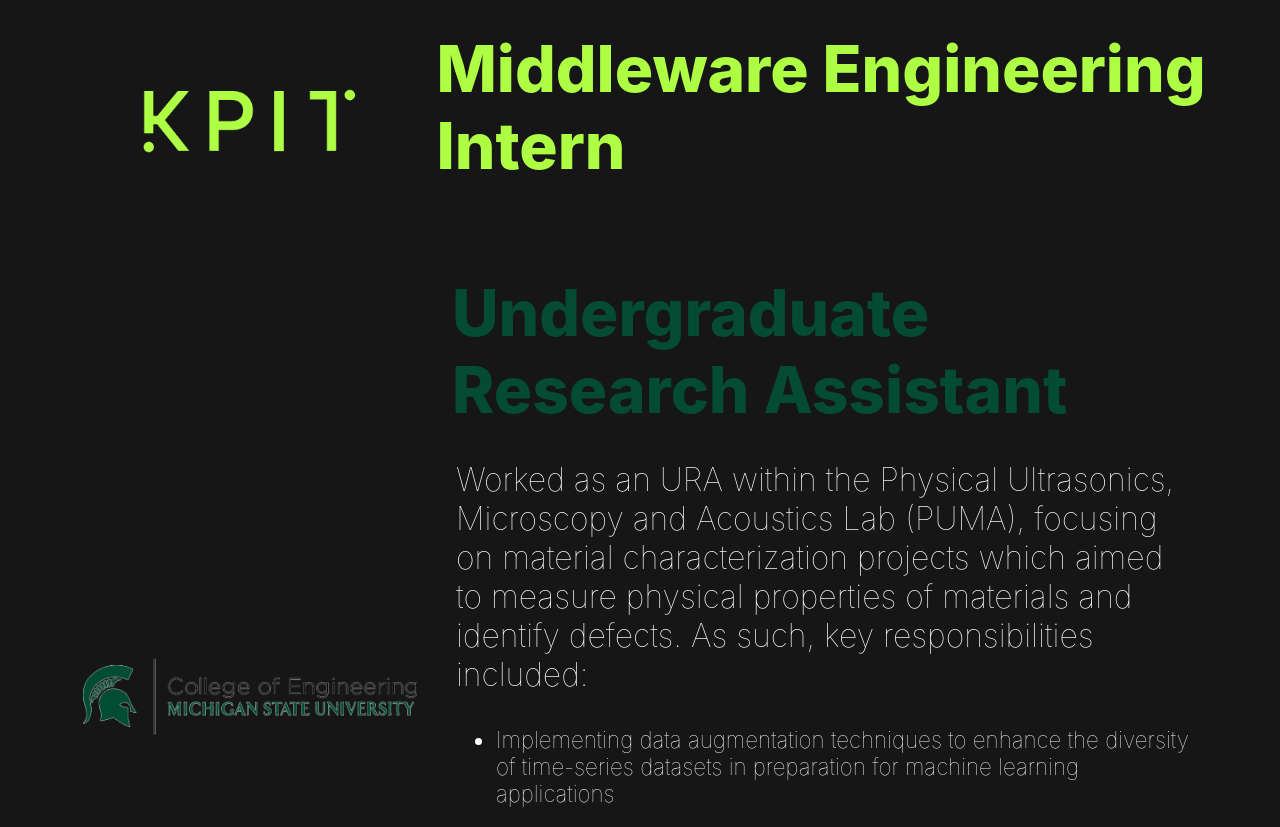
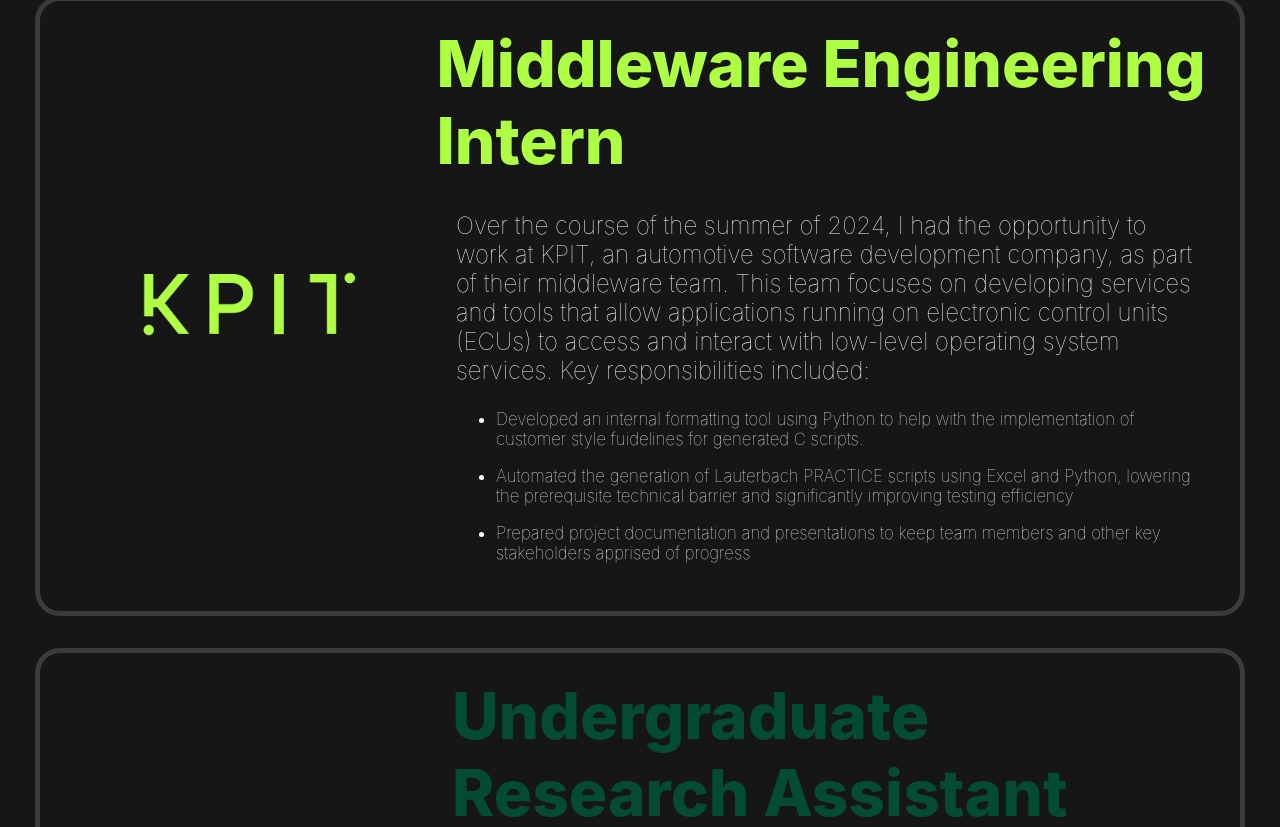
Before and after one commit to Erzatskaiser/Erzatskaiser.github.io, a plain HTML site: page index.html in a window 1280 px wide. Shown: the part 866-1693 px from the top of the page. Drawn offline with Linux system fonts and the light colour scheme.

Commit message:
Completed experience 1

```diff
--- a/index.html
+++ b/index.html
@@ -68,15 +68,22 @@
               </div>
               <div class="experienceText">
                 <p class='experience2Title'>Middleware Engineering Intern</p>
+                <div class=experience1Body>
+                Over the course of the summer of 2024, I had the opportunity to work at KPIT, an automotive software development company, as part of their middleware team. This team focuses on developing services and tools that allow applications running on electronic control units (ECUs) to access and interact with low-level operating system services. Key responsibilities included:
+                  <ul class="experience1Dets">
+                    <li>Developed an internal formatting tool using Python to help with the implementation of customer style fuidelines for generated C scripts.</li>
+                    <li>Automated the generation of Lauterbach PRACTICE scripts using Excel and Python, lowering the prerequisite technical barrier and significantly improving testing efficiency</li>
+                    <li>Prepared project documentation and presentations to keep team members and other key stakeholders apprised of progress</li>
+                  </ul>
+                </div>
               </div>
-            <!--KPIT experience-->
             </div>
             <div class='experienceHolder'>
                <div class='MSUCoElogo'>
                    <img src="./resources/images/CoE.png" alt="CoE">
                </div>
                <div class='experienceText'>
-	           <p class='experience1Title'>Undergraduate Research Assistant</p>
+	             <p class='experience1Title'>Undergraduate Research Assistant</p>
                    <div class='experience1Body'>
                    Worked as an URA within the Physical Ultrasonics, Microscopy and Acoustics Lab (PUMA), focusing on material characterization  projects
                    which aimed to measure physical properties of materials and identify defects. As such, key responsibilities included:
--- a/resources/css/index.css
+++ b/resources/css/index.css
@@ -606,12 +606,16 @@
         align-items: center;
         color: white;
         width: 90%;
+        border-style: solid;
+        border-width: 5px;
+        border-color: #3b3b3b;
         padding: 1.5em;
+        margin-bottom: 2em;
     }
 
     .experienceHolder:hover{
         color: #0a0a0a;
-        border-style: solid;
+        border-style: solid 10px;
         box-shadow: 0 0 5px 10px #0a0a0a;
     }
 
@@ -637,7 +641,7 @@
     .experience1Body{
         font-family: "Inter", sans-serif;
         font-weight: 100;
-        font-size: 200%;
+        font-size: 150%;
         color: white;
         width: 95%;
         margin: auto;
```
